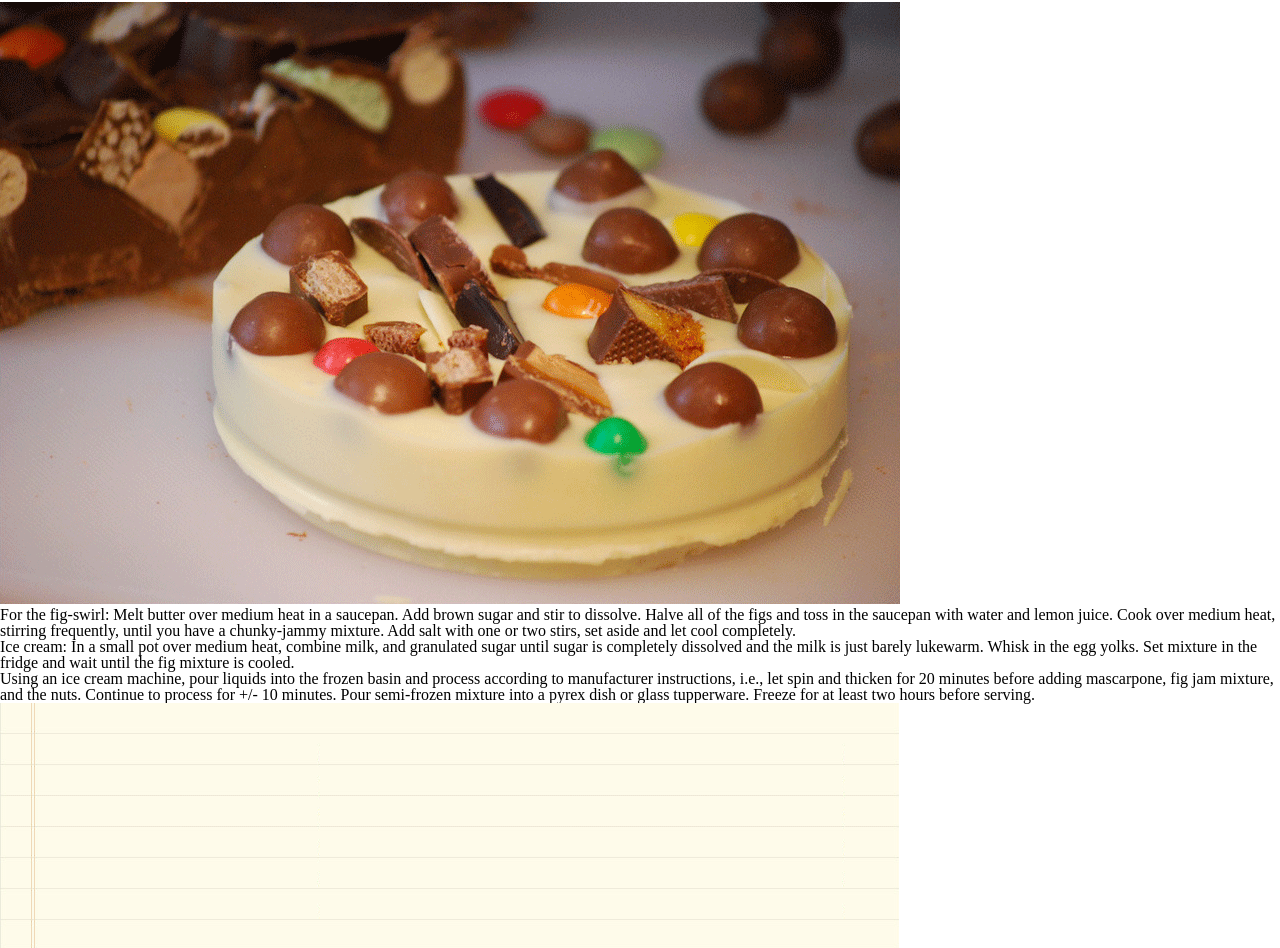
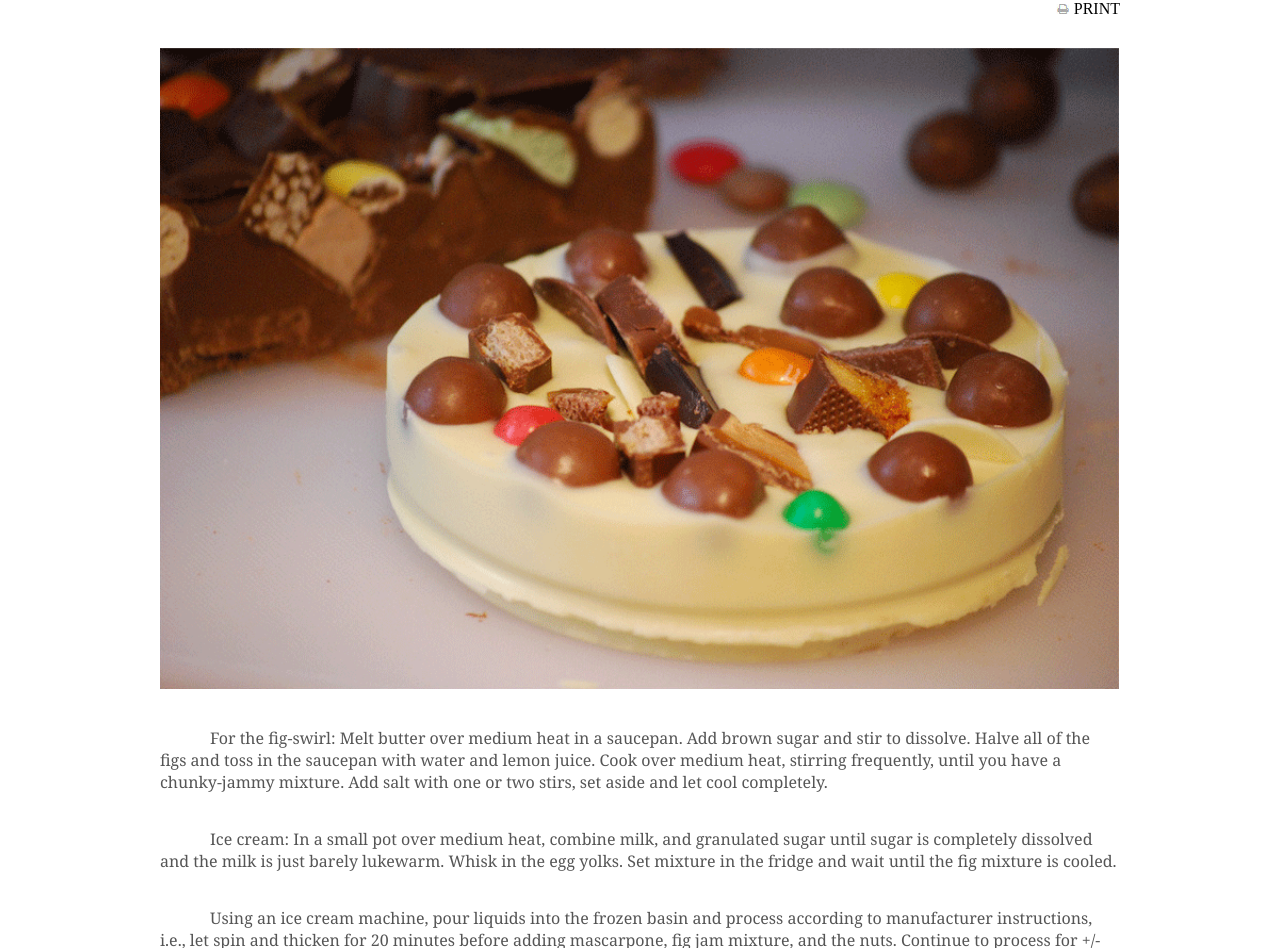
Before and after one commit to brody-rebne/chocolate-pizza, a plain HTML site: page index.html in a window 1280 px wide. Shown: the part 149-1097 px from the top of the page. Drawn offline with Linux system fonts and the light colour scheme; a web font is replaced by a local one.

Commit message:
finished first styling pass through the direction paragraphs

```diff
--- a/index.html
+++ b/index.html
@@ -21,7 +21,7 @@
         </li>
       </ul>
     </article>
-    <article>
+    <article id="shareContainer">
       <ul id="shareIcons">
         <li><img src="resources/fb-icon.png"></li>
         <li><img src="resources/twit-icon.png"></li>
@@ -48,12 +48,12 @@
     </article>
     <img src="resources/choco-pizza.png">
     <article>
-      <p>For the fig-swirl: Melt butter over medium heat in a saucepan. Add brown sugar and stir to dissolve. Halve all of the figs and toss in the saucepan with water and lemon juice. Cook over medium heat, stirring frequently, until you have a chunky-jammy mixture. Add salt with one or two stirs, set aside and let cool completely.</p>
-      <p>Ice cream: In a small pot over medium heat, combine milk, and granulated sugar until sugar is completely dissolved and the milk is just barely lukewarm. Whisk in the egg yolks. Set mixture in the fridge and wait until the fig mixture is cooled.</p>
-      <p>Using an ice cream machine, pour liquids into the frozen basin and process according to manufacturer instructions, i.e., let spin and thicken for 20 minutes before adding mascarpone, fig jam mixture, and the nuts. Continue to process for +/- 10 minutes. Pour semi-frozen mixture into a pyrex dish or glass tupperware. Freeze for at least two hours before serving.</p>
+      <p class="bodyText">For the fig-swirl: Melt butter over medium heat in a saucepan. Add brown sugar and stir to dissolve. Halve all of the figs and toss in the saucepan with water and lemon juice. Cook over medium heat, stirring frequently, until you have a chunky-jammy mixture. Add salt with one or two stirs, set aside and let cool completely.</p>
+      <p class="bodyText">Ice cream: In a small pot over medium heat, combine milk, and granulated sugar until sugar is completely dissolved and the milk is just barely lukewarm. Whisk in the egg yolks. Set mixture in the fridge and wait until the fig mixture is cooled.</p>
+      <p class="bodyText">Using an ice cream machine, pour liquids into the frozen basin and process according to manufacturer instructions, i.e., let spin and thicken for 20 minutes before adding mascarpone, fig jam mixture, and the nuts. Continue to process for +/- 10 minutes. Pour semi-frozen mixture into a pyrex dish or glass tupperware. Freeze for at least two hours before serving.</p>
     </article>
     <article>
-      <img src="resources/list-bg.png">
+      <img src="resources/list-bg.png" id="notepad">
       <li>
         <li><input type="checkbox">1 1/2 cups milk</li>
         <li><input type="checkbox">1/2 cup mascarpone</li>
--- a/reset.css
+++ b/reset.css
@@ -33,7 +33,7 @@ footer, header, hgroup, menu, nav, section {
 body {
 	line-height: 1;
 }
-ol, ul {
+ol, ul, li {
 	list-style: none;
 }
 blockquote, q {
--- a/style.css
+++ b/style.css
@@ -1,3 +1,8 @@
+body {
+  margin: 0 auto;
+  width: 960px;
+}
+
 header {
   width: 960px;
   height: 100px;
@@ -24,16 +29,16 @@ h2 {
   font-size: 10px;
 }
 
-#shareIcons {
-  float: left;
-}
-
 #shareIcons li {
-  display: inline-block;
+  display: inline;
 }
 
 #shareIcons2 {
   float: right;
+}
+
+#shareIcons {
+  display: inline;
 }
 
 #shareIcons2 li {
@@ -48,13 +53,35 @@ h1 {
 #postTitle
 
 #postTitle p {
+  float: left;
   font-family: 'Neucha';
   font-size: 15px;
   color: #777;
 }
 
 #postTitle div {
-  position: absolute;
-  top: 0;
-  right: 0;
+  float: right;
 }
+
+#postTitle div p {
+  float: right;
+  margin-left: 5px;
+}
+
+main>img {
+  margin-top: 30px;
+  width: 100%;
+}
+
+.bodyText {
+  margin: 35px 0;
+  text-indent: 50px;
+  font-family: Georgia, 'Times New Roman', Times, serif;
+  font-size: 16px;
+  line-height: 22px;
+  color: #555;
+}
+
+#notepad {
+  width: 100%;
+}
```
